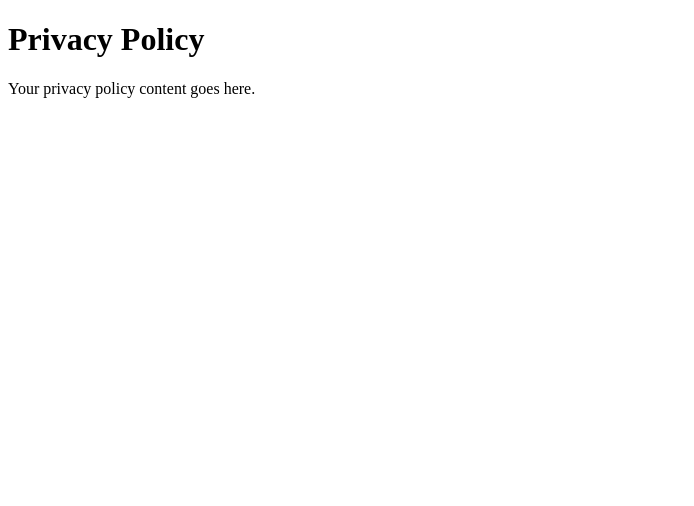
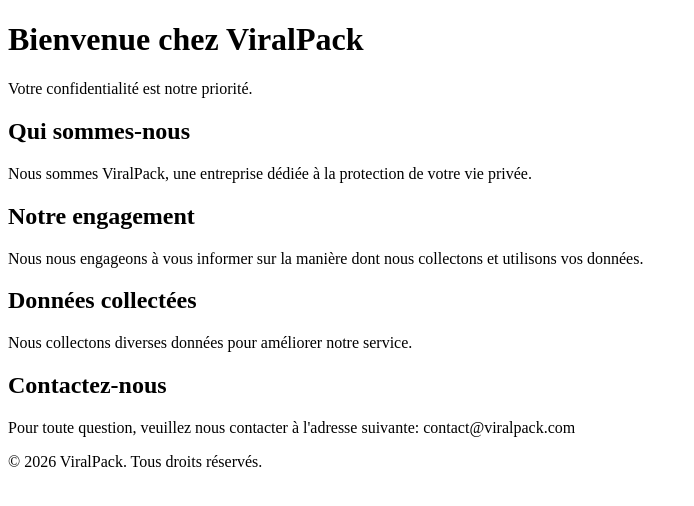
Before and after one commit to Lorell95/viralpack-privacy, a plain HTML site: page index.html in a window 1280 px wide. Shown: the whole page, without its empty margins (0-694 px from the left). Drawn offline with Linux system fonts and the light colour scheme.

Commit message:
Updated index.html with the new privacy policy content.

```diff
--- a/index.html
+++ b/index.html
@@ -1,10 +1,38 @@
 <!DOCTYPE html>
-<html>
+<html lang="fr">
 <head>
-    <title>Privacy Policy</title>
+    <meta charset="UTF-8">
+    <meta name="viewport" content="width=device-width, initial-scale=1.0">
+    <link rel="stylesheet" href="styles.css">
+    <title>Politique de Confidentialité de ViralPack</title>
 </head>
 <body>
-    <h1>Privacy Policy</h1>
-    <p>Your privacy policy content goes here.</p>
+    <header>
+        <div class="hero">
+            <h1>Bienvenue chez ViralPack</h1>
+            <p>Votre confidentialité est notre priorité.</p>
+        </div>
+    </header>
+    <main>
+        <section id="qui-sommes-nous">
+            <h2>Qui sommes-nous</h2>
+            <p>Nous sommes ViralPack, une entreprise dédiée à la protection de votre vie privée.</p>
+        </section>
+        <section id="notre-engagement">
+            <h2>Notre engagement</h2>
+            <p>Nous nous engageons à vous informer sur la manière dont nous collectons et utilisons vos données.</p>
+        </section>
+        <section id="donnees-collectees">
+            <h2>Données collectées</h2>
+            <p>Nous collectons diverses données pour améliorer notre service.</p>
+        </section>
+        <section id="contact">
+            <h2>Contactez-nous</h2>
+            <p>Pour toute question, veuillez nous contacter à l'adresse suivante: contact@viralpack.com</p>
+        </section>
+    </main>
+    <footer>
+        <p>&copy; 2026 ViralPack. Tous droits réservés.</p>
+    </footer>
 </body>
 </html>
```
